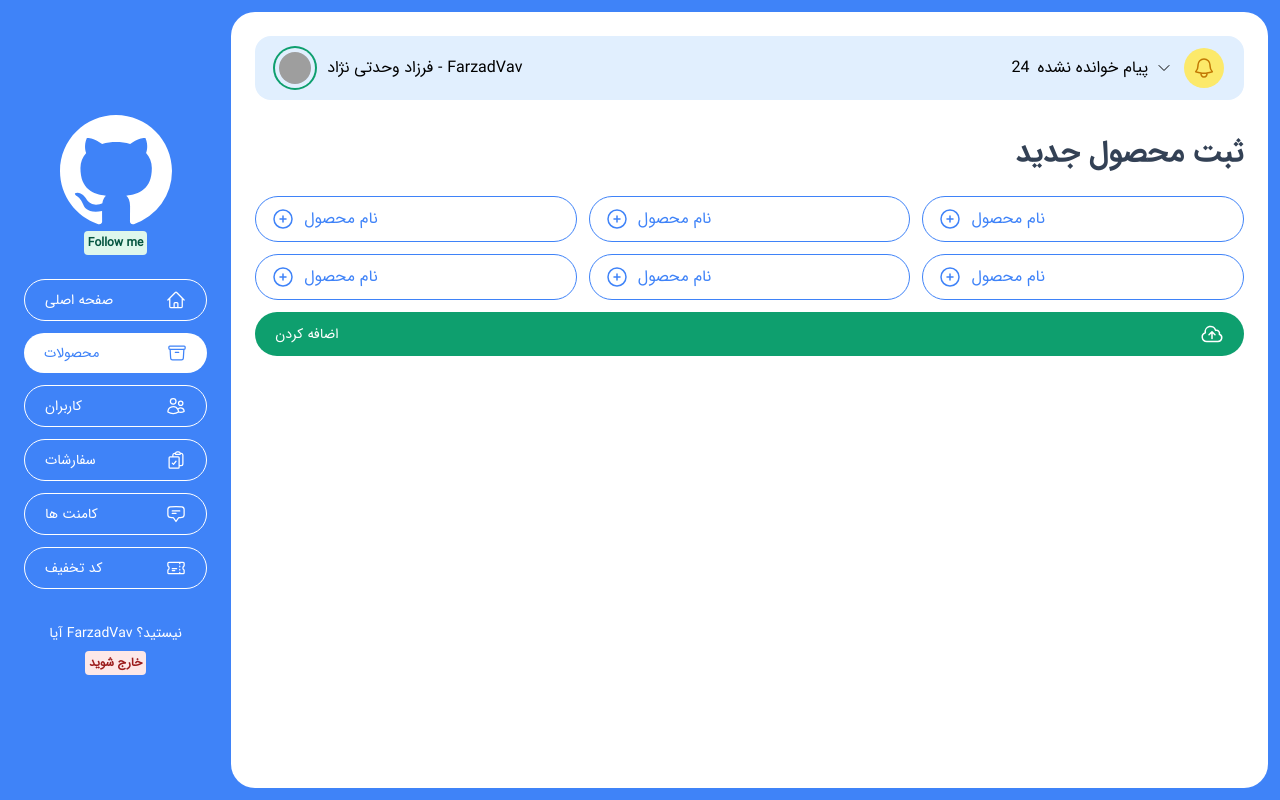
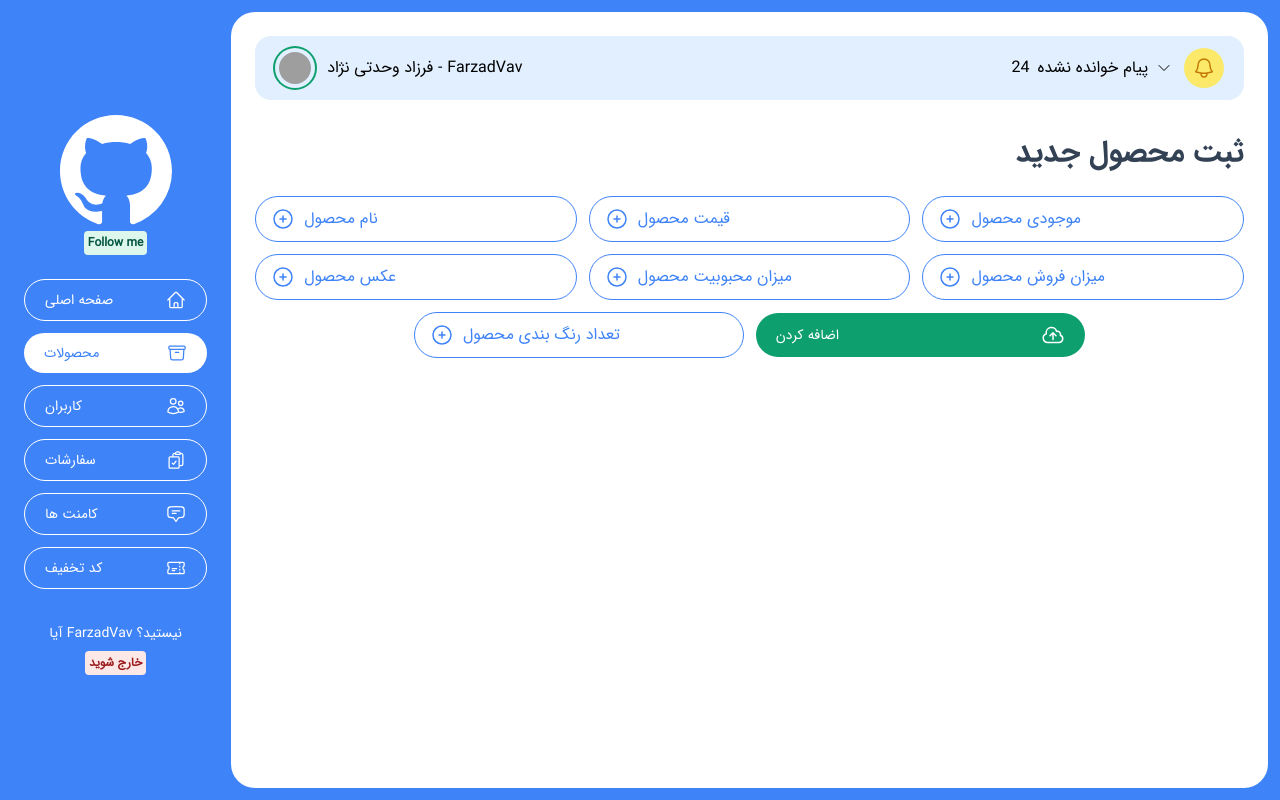
Before and after one commit to FarzadVav/CMS-react.js, a React app in the folder frontend/: page /products in a window 1280 px wide. Built offline with nearby package versions, Linux system fonts and the light colour scheme; grey boxes are pictures that could not be loaded; the HTML template or start-up script is replaced by a standard one.

Commit message:
changr style in addNewProduct

```diff
--- a/frontend/src/Components/AddNewProduct.jsx
+++ b/frontend/src/Components/AddNewProduct.jsx
@@ -19,7 +19,7 @@ function AddNewProduct() {
             <input type="text"
               className='text-blue-500 placeholder:text-blue-500 border-blue-500 ring-0 border
               w-full px-5 pl-12 py-2.5 rounded-full focus:outline-0 focus:ring-4 focus:ring-blue-200'
-              placeholder='نام محصول' />
+              placeholder='قیمت محصول' />
             <svg xmlns="http://www.w3.org/2000/svg" fill="none" viewBox="0 0 24 24" strokeWidth={1.5} stroke="currentColor" className="stroke-blue-500 absolute left-4 w-6 h-6">
               <path strokeLinecap="round" strokeLinejoin="round" d="M12 9v6m3-3H9m12 0a9 9 0 11-18 0 9 9 0 0118 0z" />
             </svg>
@@ -28,7 +28,7 @@ function AddNewProduct() {
             <input type="text"
               className='text-blue-500 placeholder:text-blue-500 border-blue-500 ring-0 border
               w-full px-5 pl-12 py-2.5 rounded-full focus:outline-0 focus:ring-4 focus:ring-blue-200'
-              placeholder='نام محصول' />
+              placeholder='موجودی محصول' />
             <svg xmlns="http://www.w3.org/2000/svg" fill="none" viewBox="0 0 24 24" strokeWidth={1.5} stroke="currentColor" className="stroke-blue-500 absolute left-4 w-6 h-6">
               <path strokeLinecap="round" strokeLinejoin="round" d="M12 9v6m3-3H9m12 0a9 9 0 11-18 0 9 9 0 0118 0z" />
             </svg>
@@ -39,7 +39,7 @@ function AddNewProduct() {
             <input type="text"
               className='text-blue-500 placeholder:text-blue-500 border-blue-500 ring-0 border
               w-full px-5 pl-12 py-2.5 rounded-full focus:outline-0 focus:ring-4 focus:ring-blue-200'
-              placeholder='نام محصول' />
+              placeholder='عکس محصول' />
             <svg xmlns="http://www.w3.org/2000/svg" fill="none" viewBox="0 0 24 24" strokeWidth={1.5} stroke="currentColor" className="stroke-blue-500 absolute left-4 w-6 h-6">
               <path strokeLinecap="round" strokeLinejoin="round" d="M12 9v6m3-3H9m12 0a9 9 0 11-18 0 9 9 0 0118 0z" />
             </svg>
@@ -48,7 +48,7 @@ function AddNewProduct() {
             <input type="text"
               className='text-blue-500 placeholder:text-blue-500 border-blue-500 ring-0 border
               w-full px-5 pl-12 py-2.5 rounded-full focus:outline-0 focus:ring-4 focus:ring-blue-200'
-              placeholder='نام محصول' />
+              placeholder='میزان محبوبیت محصول' />
             <svg xmlns="http://www.w3.org/2000/svg" fill="none" viewBox="0 0 24 24" strokeWidth={1.5} stroke="currentColor" className="stroke-blue-500 absolute left-4 w-6 h-6">
               <path strokeLinecap="round" strokeLinejoin="round" d="M12 9v6m3-3H9m12 0a9 9 0 11-18 0 9 9 0 0118 0z" />
             </svg>
@@ -57,18 +57,29 @@ function AddNewProduct() {
             <input type="text"
               className='text-blue-500 placeholder:text-blue-500 border-blue-500 ring-0 border
               w-full px-5 pl-12 py-2.5 rounded-full focus:outline-0 focus:ring-4 focus:ring-blue-200'
-              placeholder='نام محصول' />
+              placeholder='میزان فروش محصول' />
             <svg xmlns="http://www.w3.org/2000/svg" fill="none" viewBox="0 0 24 24" strokeWidth={1.5} stroke="currentColor" className="stroke-blue-500 absolute left-4 w-6 h-6">
               <path strokeLinecap="round" strokeLinejoin="round" d="M12 9v6m3-3H9m12 0a9 9 0 11-18 0 9 9 0 0118 0z" />
             </svg>
           </div>
         </div>
-        <button type='submit' className='btn btn-success w-full'>
+        <div className="w-full flex justify-center items-center gap-3">
+          <div className="w-1/3 flex justify-center items-center relative">
+            <input type="text"
+              className='text-blue-500 placeholder:text-blue-500 border-blue-500 ring-0 border
+              w-full px-5 pl-12 py-2.5 rounded-full focus:outline-0 focus:ring-4 focus:ring-blue-200'
+              placeholder='تعداد رنگ بندی محصول' />
+            <svg xmlns="http://www.w3.org/2000/svg" fill="none" viewBox="0 0 24 24" strokeWidth={1.5} stroke="currentColor" className="stroke-blue-500 absolute left-4 w-6 h-6">
+              <path strokeLinecap="round" strokeLinejoin="round" d="M12 9v6m3-3H9m12 0a9 9 0 11-18 0 9 9 0 0118 0z" />
+            </svg>
+          </div>
+          <button type='submit' className='btn btn-success w-1/3'>
             اضافه کردن
             <svg xmlns="http://www.w3.org/2000/svg" fill="none" viewBox="0 0 24 24" strokeWidth={1.5} stroke="currentColor" className="w-6 h-6">
               <path strokeLinecap="round" strokeLinejoin="round" d="M12 16.5V9.75m0 0l3 3m-3-3l-3 3M6.75 19.5a4.5 4.5 0 01-1.41-8.775 5.25 5.25 0 0110.233-2.33 3 3 0 013.758 3.848A3.752 3.752 0 0118 19.5H6.75z" />
             </svg>
           </button>
+        </div>
       </form>
     </div>
   )
```
Lines whose indentation alone changed are shown as unchanged.
